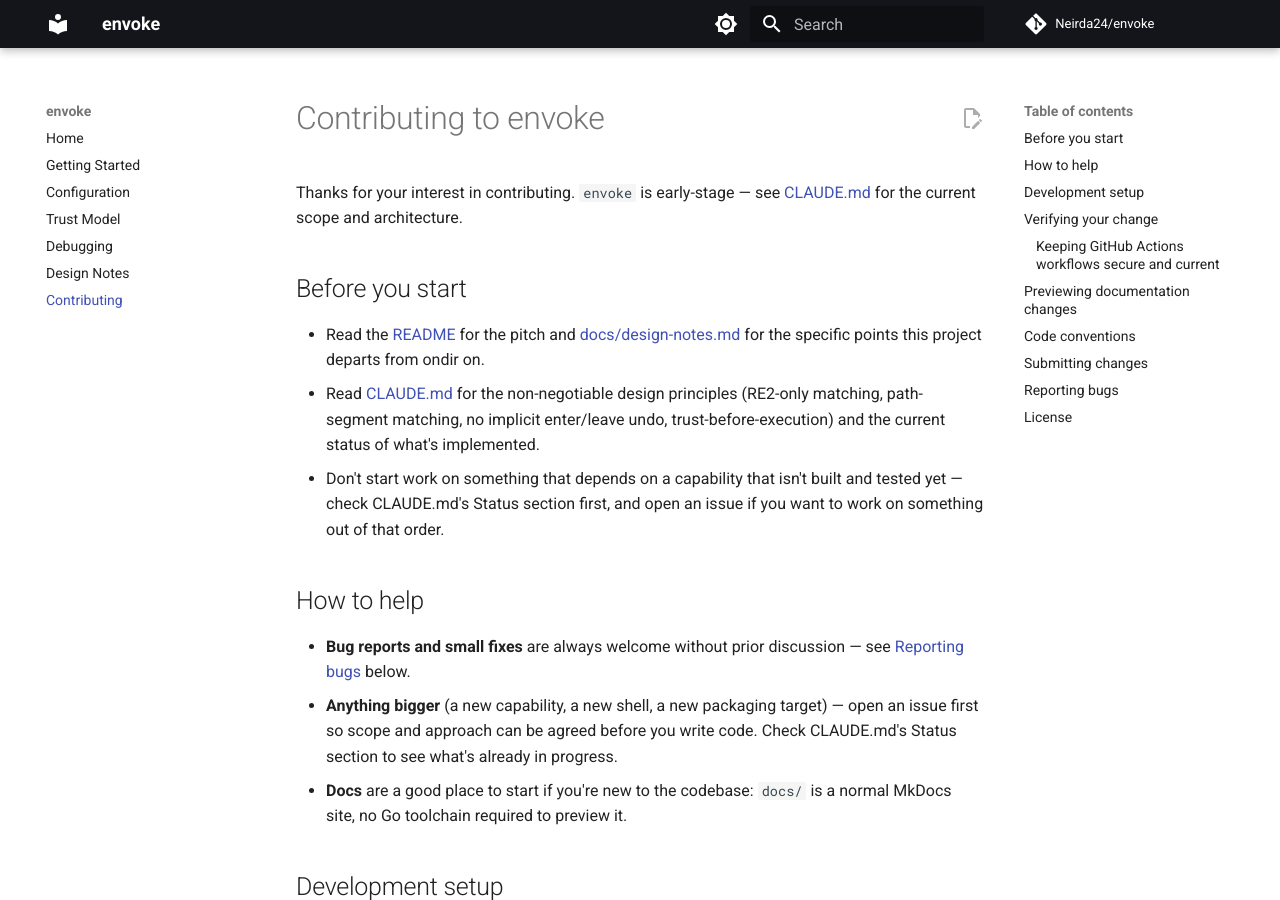
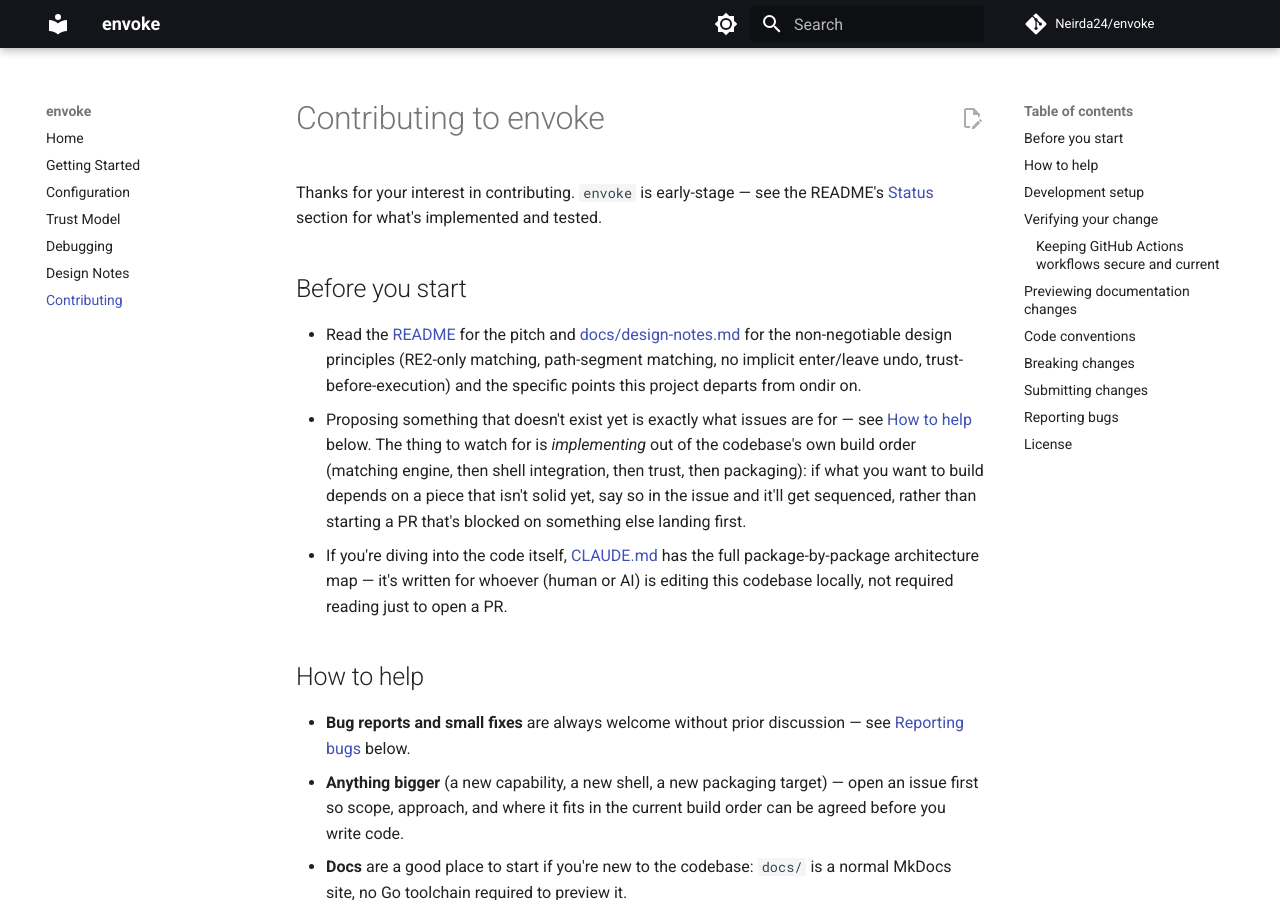
Before and after one commit to Neirda24/envoke, an MkDocs documentation site: the page built from docs/contributing.md, in a window 1280 px wide and 900 px high. Built offline with MkDocs 1.6.1 and Material for MkDocs 9.7.7, drawn with Linux system fonts in a browser that asks for light colours; comment, search, counter and statistics services are not loaded; some of the changed text lies outside the part shown.

Commit message:
Add issue/PR/discussion templates, breaking-change policy, and YAML lint (#6)
Set up GitHub's contribution surface: bug report and feature request issue
forms, a PR template with a breaking-change checkbox, and discussion
templates for Q&A/Ideas. Documents what counts as a breaking change in
CONTRIBUTING.md, and stops treating CLAUDE.md as the source of truth for
contributor-facing status/gating info (now points at README's Status
section instead — CLAUDE.md is for local codebase work, not required
reading to open an issue or PR).

Also adds a yamllint Dagger check (+ matching Renovate custom manager) so
a syntax mistake in the new template YAML fails CI instead of silently
breaking GitHub's issue picker.

Assisted-by: Claude:claude-sonnet-4-6

```diff
--- a/CONTRIBUTING.md
+++ b/CONTRIBUTING.md
@@ -1,30 +1,35 @@
 # Contributing to envoke
 
-Thanks for your interest in contributing. `envoke` is early-stage — see
-[CLAUDE.md](https://github.com/Neirda24/envoke/blob/main/CLAUDE.md) for the
-current scope and architecture.
+Thanks for your interest in contributing. `envoke` is early-stage — see the
+README's [Status](https://github.com/Neirda24/envoke/blob/main/README.md#status)
+section for what's implemented and tested.
 
 ## Before you start
 
 - Read the [README](https://github.com/Neirda24/envoke/blob/main/README.md)
   for the pitch and [docs/design-notes.md](https://github.com/Neirda24/envoke/blob/main/docs/design-notes.md)
-  for the specific points this project departs from ondir on.
-- Read [CLAUDE.md](https://github.com/Neirda24/envoke/blob/main/CLAUDE.md)
   for the non-negotiable design principles (RE2-only matching, path-segment
   matching, no implicit enter/leave undo, trust-before-execution) and the
-  current status of what's implemented.
-- Don't start work on something that depends on a capability that isn't
-  built and tested yet — check CLAUDE.md's Status section first, and open
-  an issue if you want to work on something out of that order.
+  specific points this project departs from ondir on.
+- Proposing something that doesn't exist yet is exactly what issues are
+  for — see [How to help](#how-to-help) below. The thing to watch for is
+  *implementing* out of the codebase's own build order (matching engine,
+  then shell integration, then trust, then packaging): if what you want to
+  build depends on a piece that isn't solid yet, say so in the issue and
+  it'll get sequenced, rather than starting a PR that's blocked on
+  something else landing first.
+- If you're diving into the code itself, [CLAUDE.md](https://github.com/Neirda24/envoke/blob/main/CLAUDE.md)
+  has the full package-by-package architecture map — it's written for
+  whoever (human or AI) is editing this codebase locally, not required
+  reading just to open a PR.
 
 ## How to help
 
 - **Bug reports and small fixes** are always welcome without prior
   discussion — see [Reporting bugs](#reporting-bugs) below.
 - **Anything bigger** (a new capability, a new shell, a new packaging
-  target) — open an issue first so scope and approach can be agreed before
-  you write code. Check CLAUDE.md's Status section to see what's already
-  in progress.
+  target) — open an issue first so scope, approach, and where it fits in
+  the current build order can be agreed before you write code.
 - **Docs** are a good place to start if you're new to the codebase: `docs/`
   is a normal MkDocs site, no Go toolchain required to preview it.
 
@@ -54,6 +59,7 @@ Pick the command that matches what you changed:
 | Just want a quick loop while iterating | `dagger call -m .dagger fmt`, `vet`, `build`, or `test` individually |
 | `internal/shellinit` (shell hook generation) | `dagger call -m .dagger test-shell-bash` (swap in `zsh`/`fish`/`tcsh`/`powershell`) — each spins up a container with only that one interpreter installed, so nothing silently skips for lack of a binary |
 | `.github/workflows/*.yml` | `dagger -m .dagger call zizmor` and `dagger -m .dagger call actions-up` (see below) |
+| `.github/ISSUE_TEMPLATE/`, `.github/DISCUSSION_TEMPLATE/`, or any other YAML under `.github/` | `dagger call -m .dagger yaml-lint` (also runs as part of the full `dagger check -m .dagger`) |
 | `docs/` or `mkdocs.yml` | `mkdocs serve` or `dagger -m ./.dagger call docs up --ports 8000:8000` (see [Previewing documentation](#previewing-documentation-changes)) |
 | `.dagger/main.go` itself | No dedicated check yet — build it manually (`docker run` against the pinned Go image, or `dagger develop -m .dagger` to confirm it still generates) |
 
@@ -126,6 +132,31 @@ dagger -m ./.dagger call docs up --ports 8000:8000
 - Static, dependency-free binaries — no cgo, no new imports unless the
   change genuinely requires one (discuss in the issue/PR first).
 
+## Breaking changes
+
+A change is breaking if an existing setup stops working, or starts behaving
+differently, without the user changing anything on their end. Concretely,
+that covers:
+
+- Config file syntax: block keywords (`enter`/`leave`), pattern syntax,
+  `~`/env-var expansion rules.
+- The CLI surface: subcommand names, flags, positional arguments, and exit
+  codes a script might branch on.
+- What a matched script sees: the `ENVOKE_DIR`/`ENVOKE_TYPE`/`ENVOKE_MATCH`/
+  `ENVOKE_MATCH_N` env vars — their names, when they're set, what they
+  contain.
+- Generated shell hook output (`envoke shell-init <shell>`), if the change
+  alters what an already-installed hook does.
+- The trust store's format or location (`envoke allow`), if the change
+  silently invalidates or relocates existing trust records.
+
+Not breaking: anything under `internal/` (no stable public API is committed
+to outside this module), behavior-neutral refactors, new opt-in
+flags/blocks that don't change existing behavior when unused, doc wording.
+
+If your PR is breaking, say so in the PR description — there's a checkbox
+for it — and explain the migration path, if there is one.
+
 ## Submitting changes
 
 1. Open an issue first for anything beyond a small fix, so scope and
@@ -136,6 +167,8 @@ dagger -m ./.dagger call docs up --ports 8000:8000
    and confirm everything passes.
 4. Describe *why* in the PR description, not just what changed — the "why"
    is what reviewers and future contributors need most.
+5. Flag whether the change is breaking (see [Breaking changes](#breaking-changes)
+   above) in the PR description.
 
 ## Reporting bugs
 
```
Also changed, not shown: docs/index.md (+1 -1 lines), renovate.json (+10 -0 lines), .github/PULL_REQUEST_TEMPLATE.md (added), 6 other files.
